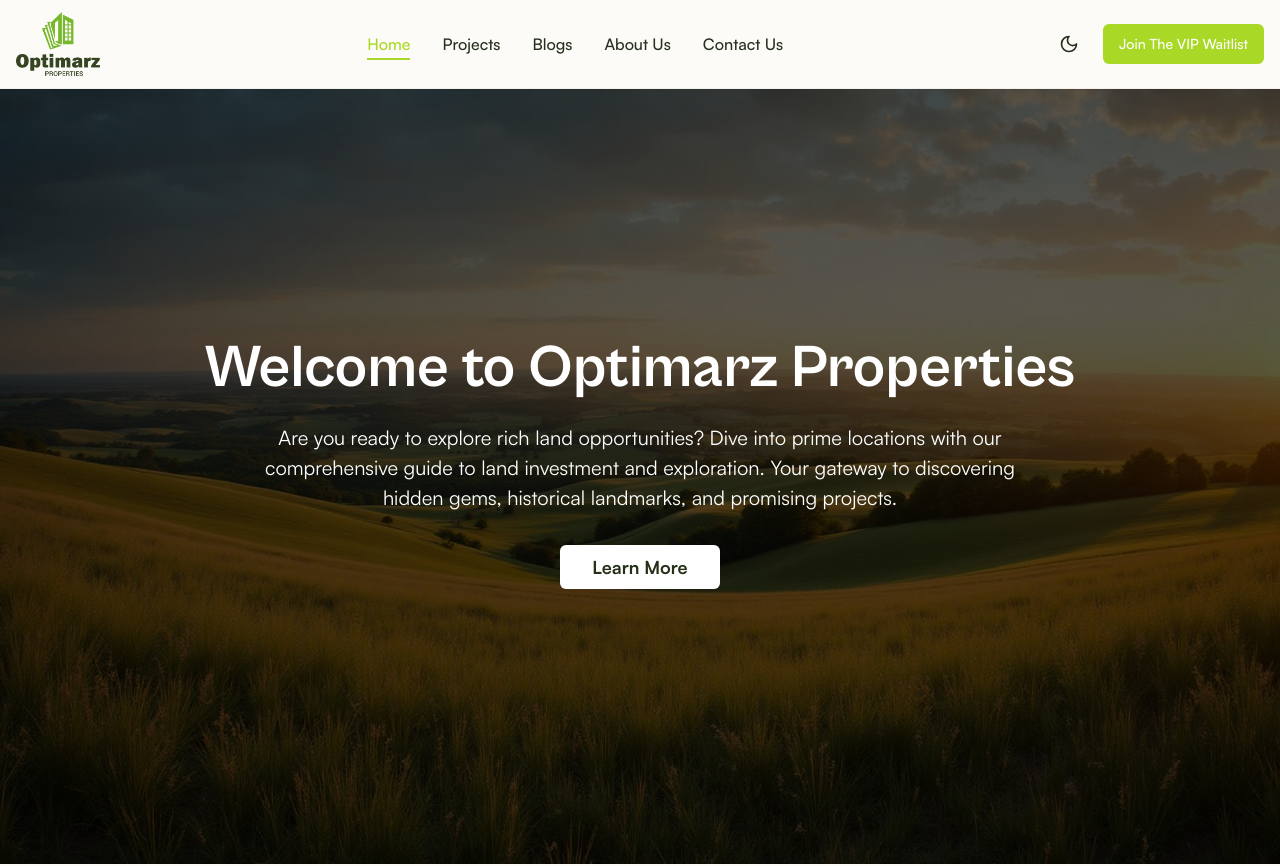
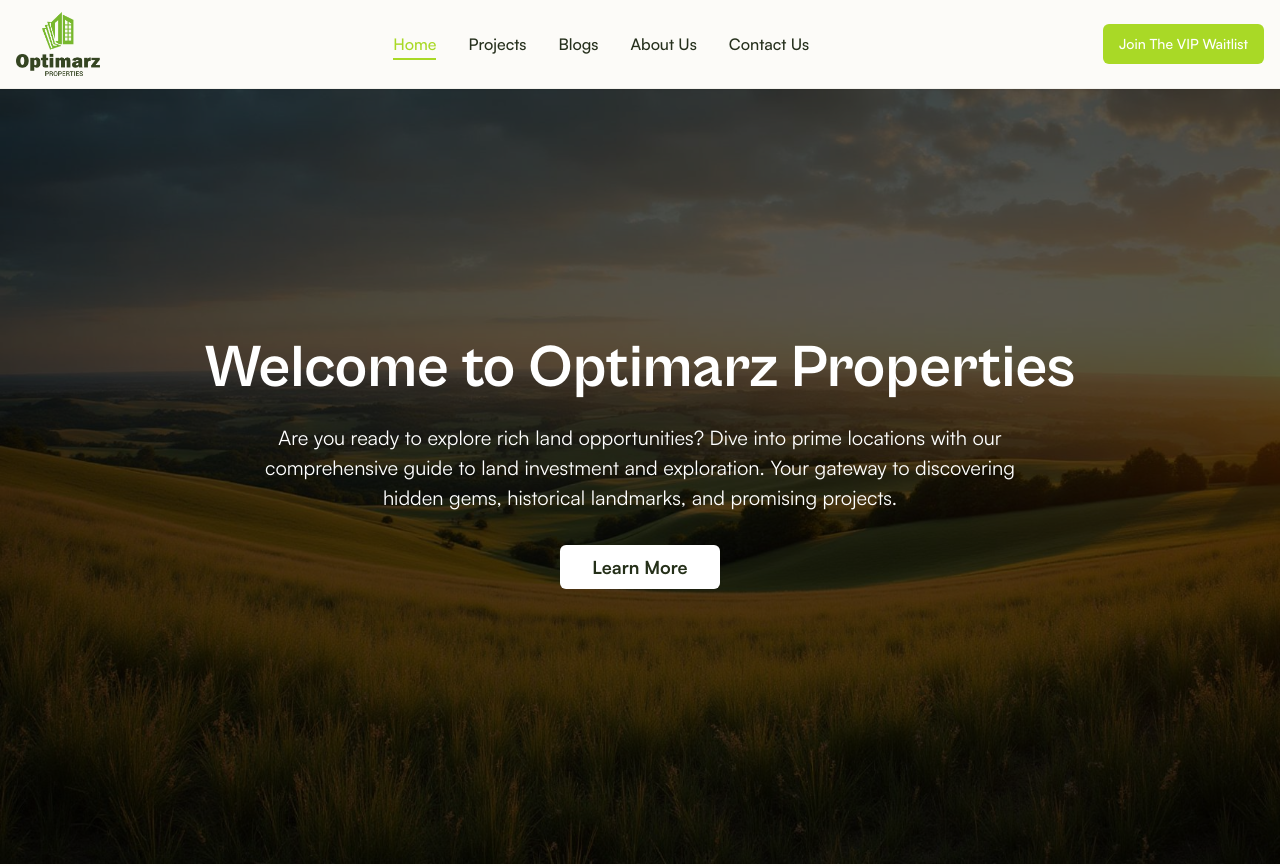
Before and after one commit to Litezy/Optimarz-Properties, a React (Vite) app in the folder frontend/: page / in a window 1280 px wide. Shown: the top 866 px of the page. Built offline with nearby package versions, Linux system fonts and the light colour scheme; the HTML template or start-up script is replaced by a standard one.

Commit message:
dark theme removal

```diff
--- a/frontend/src/components/layouts/Header.tsx
+++ b/frontend/src/components/layouts/Header.tsx
@@ -1,35 +1,17 @@
 import { Button } from "@/components/ui/button";
 import { Link, useLocation } from "react-router-dom";
-import { Menu, X, Moon, Sun } from "lucide-react";
+import { Menu, X } from "lucide-react";
 import { useState, useEffect } from "react";
 import optimarzLogo from "@/assets/logo.png";
-import optimarzLogoDark from "@/assets/dark-logo.png";
 
 export const Header = () => {
   const [isMobileMenuOpen, setIsMobileMenuOpen] = useState(false);
-  const [isDarkMode, setIsDarkMode] = useState(false);
   const location = useLocation();
 
   useEffect(() => {
-    const isDark = localStorage.getItem("theme") === "dark" ||
-      (!localStorage.getItem("theme") && window.matchMedia("(prefers-color-scheme: dark)").matches);
-    setIsDarkMode(isDark);
-    if (isDark) {
-      document.documentElement.classList.add("dark");
-    }
+    document.documentElement.classList.remove("dark");
+    localStorage.setItem("theme", "light");
   }, []);
-
-  const toggleDarkMode = () => {
-    const newDarkMode = !isDarkMode;
-    setIsDarkMode(newDarkMode);
-    if (newDarkMode) {
-      document.documentElement.classList.add("dark");
-      localStorage.setItem("theme", "dark");
-    } else {
-      document.documentElement.classList.remove("dark");
-      localStorage.setItem("theme", "light");
-    }
-  };
 
   const navItems = [
     { label: "Home", path: "/" },
@@ -50,9 +32,9 @@ export const Header = () => {
           {/* Logo */}
           <Link to="/" className="flex items-center">
             <img
-              src={isDarkMode ? optimarzLogoDark : optimarzLogo}
+              src={optimarzLogo}
               alt="Optimarz Properties"
-              className={`h-16 w-auto`}
+              className="h-16 w-auto"
             />
           </Link>
 
@@ -75,37 +57,15 @@ export const Header = () => {
             ))}
           </nav>
 
-          {/* CTA Button & Dark Mode Toggle */}
+          {/* CTA Button */}
           <div className="hidden md:flex items-center gap-4">
-            <button
-              onClick={toggleDarkMode}
-              className="p-2 rounded-md hover:bg-accent/10 transition-colors"
-              aria-label="Toggle dark mode"
-            >
-              {isDarkMode ? (
-                <Sun className="h-5 w-5 text-foreground" />
-              ) : (
-                <Moon className="h-5 w-5 text-foreground" />
-              )}
-            </button>
             <Button asChild className="font-medium">
               <Link to="/waitlist">Join The VIP Waitlist</Link>
             </Button>
           </div>
 
-          {/* Mobile Menu Button & Dark Mode */}
+          {/* Mobile Menu Button */}
           <div className="md:hidden flex items-center gap-2">
-            <button
-              onClick={toggleDarkMode}
-              className="p-2 rounded-md hover:bg-accent/10 transition-colors"
-              aria-label="Toggle dark mode"
-            >
-              {isDarkMode ? (
-                <Sun className="h-5 w-5 text-foreground" />
-              ) : (
-                <Moon className="h-5 w-5 text-foreground" />
-              )}
-            </button>
             <button
               onClick={() => setIsMobileMenuOpen(!isMobileMenuOpen)}
               aria-label="Toggle menu"
```
